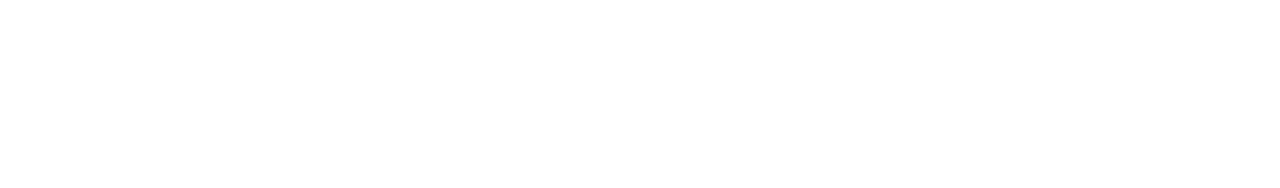
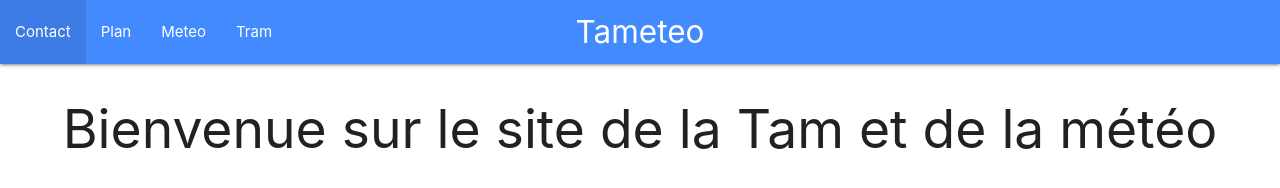
Before and after one commit to verniersolal/tameteo, a plain HTML site: page index.html in a window 1280 px wide. Drawn offline with Linux system fonts and the light colour scheme.

Commit message:
add navbar and welcome text

```diff
--- a/index.html
+++ b/index.html
@@ -10,12 +10,24 @@
     <!--Let browser know website is optimized for mobile-->
 
 
-    <meta name="viewport" content="width=device-width, initial-scale=1.0"/>
+    <meta name="viewport" content="width=device-width, initial-scale=1.0" charset="utf-8"/>
     <title> Tamateo </title>
 </head>
 
 <body>
 
+<nav>
+    <div class="nav-wrapper blue accent-2">
+        <a href="#" class="brand-logo center">Tameteo</a>
+        <ul id="nav-mobile" class="left hide-on-med-and-down">
+            <li><a href="#">Contact</a></li>
+            <li><a href="#">Plan</a></li>
+            <li><a href="#">Meteo</a></li>
+            <li><a href="#">Tram</a></li>
+        </ul>
+    </div>
+</nav>
+<h2 class="center"> Bienvenue sur le site de la Tam et de la météo </h2>
 <!--JavaScript at end of body for optimized loading-->
 <script type="text/javascript" src="js/materialize.min.js"></script>
 </body>
```
